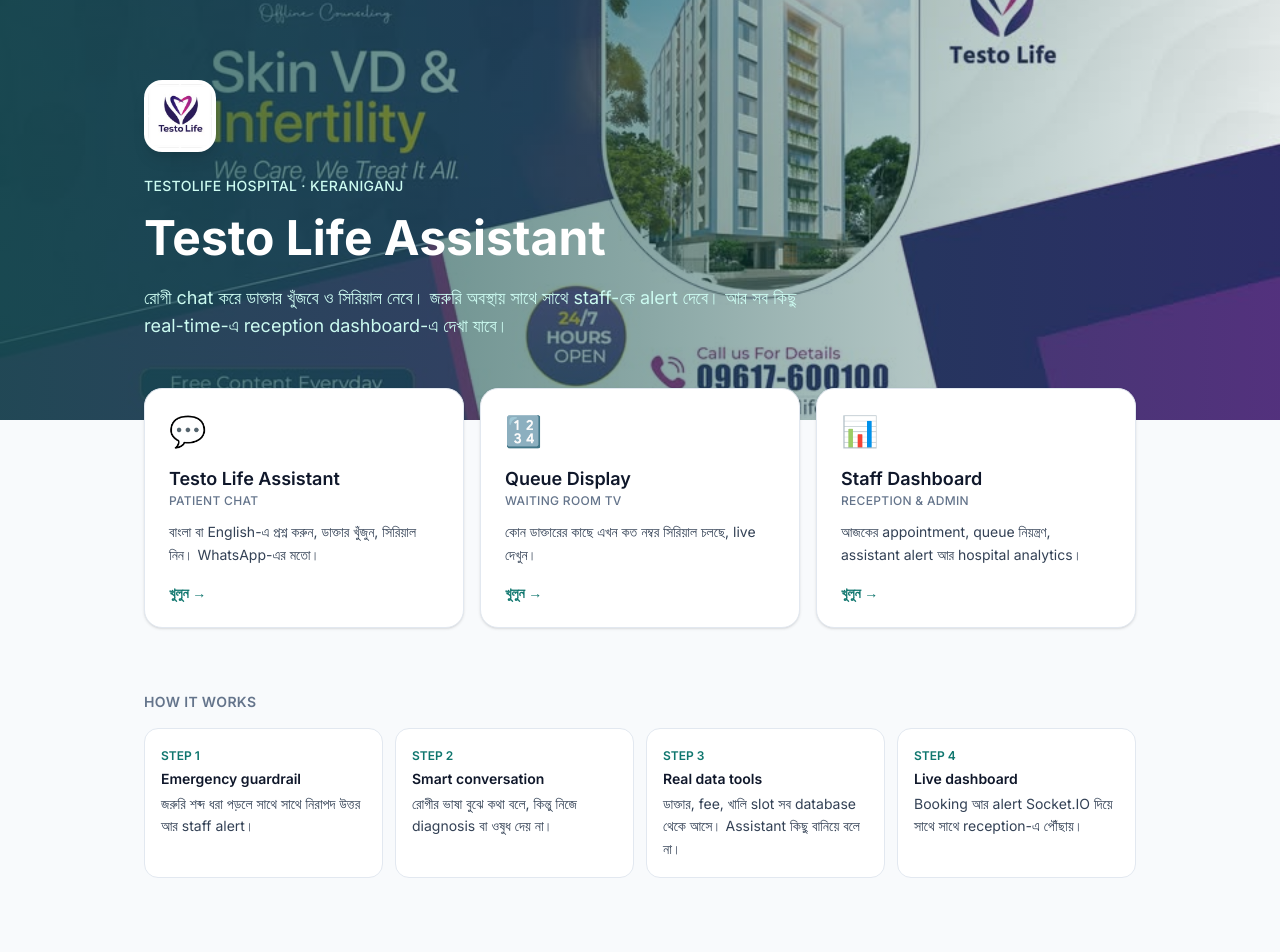
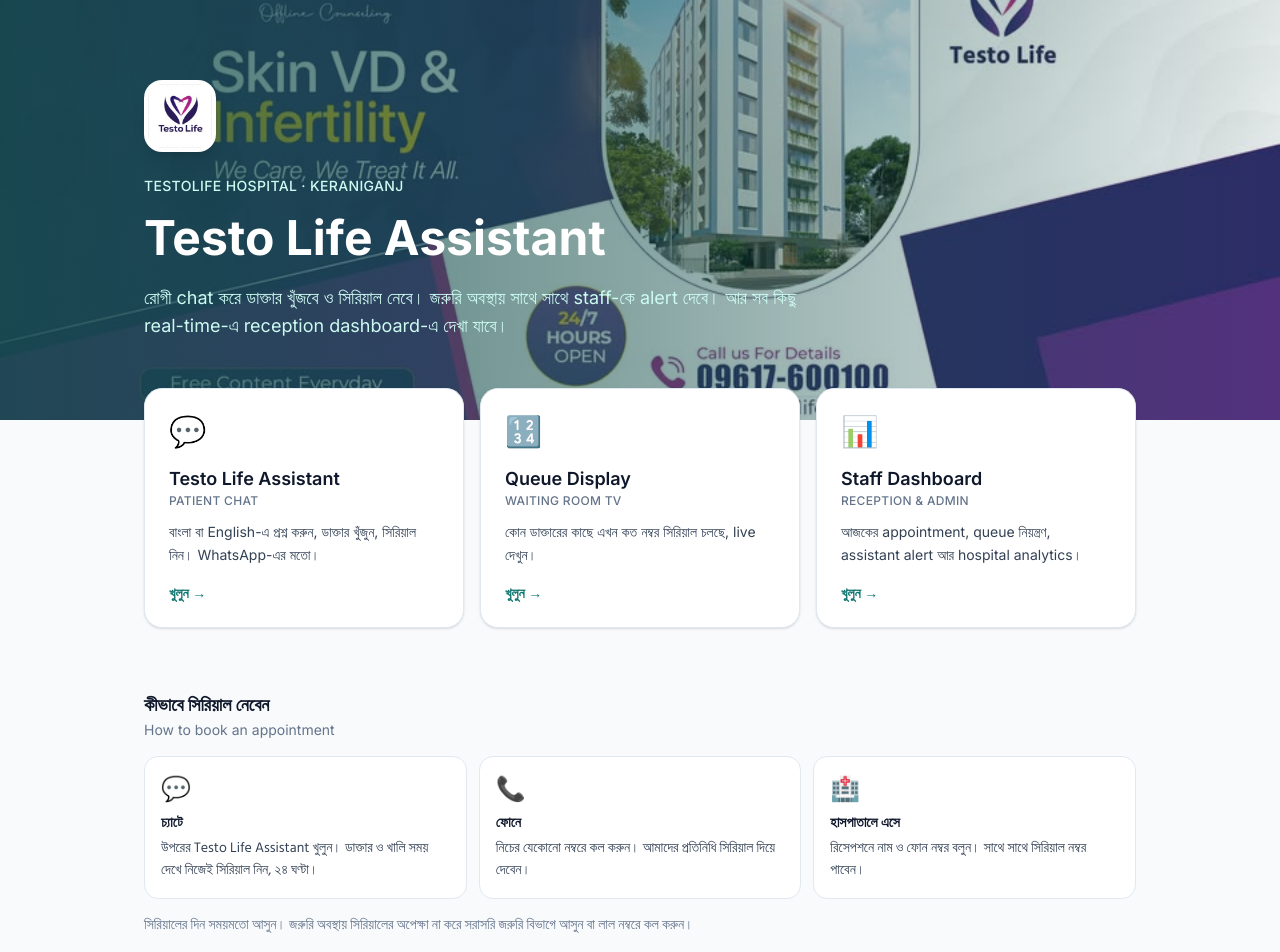
Before and after one commit to abusayeds/hospital_management_frontend, a Next.js app: page / in a window 1280 px wide. Shown: the top 952 px of the page. Built offline with nearby package versions, Linux system fonts and the light colour scheme; no server answers.

Commit message:
Home: replace technical 'How it works' with patient booking steps

```diff
--- a/src/app/page.tsx
+++ b/src/app/page.tsx
@@ -71,21 +71,26 @@
       </section>
 
       <section className="mx-auto max-w-5xl px-4 pb-16">
-        <h2 className="text-sm font-semibold tracking-wide text-ink-3 uppercase">How it works</h2>
-        <ol className="mt-4 grid gap-3 text-sm text-ink-2 sm:grid-cols-4">
+        <h2 className="font-bangla text-lg font-semibold text-ink">কীভাবে সিরিয়াল নেবেন</h2>
+        <p className="text-sm text-ink-3">How to book an appointment</p>
+        <ol className="mt-4 grid gap-3 text-sm text-ink-2 sm:grid-cols-3">
           {[
-            ["Emergency guardrail", "জরুরি শব্দ ধরা পড়লে সাথে সাথে নিরাপদ উত্তর আর staff alert।"],
-            ["Smart conversation", "রোগীর ভাষা বুঝে কথা বলে, কিন্তু নিজে diagnosis বা ওষুধ দেয় না।"],
-            ["Real data tools", "ডাক্তার, fee, খালি slot সব database থেকে আসে। Assistant কিছু বানিয়ে বলে না।"],
-            ["Live dashboard", "Booking আর alert Socket.IO দিয়ে সাথে সাথে reception-এ পৌঁছায়।"],
-          ].map(([title, text], i) => (
+            ["💬", "চ্যাটে", "উপরের Testo Life Assistant খুলুন। ডাক্তার ও খালি সময় দেখে নিজেই সিরিয়াল নিন, ২৪ ঘণ্টা।"],
+            ["📞", "ফোনে", "নিচের যেকোনো নম্বরে কল করুন। আমাদের প্রতিনিধি সিরিয়াল দিয়ে দেবেন।"],
+            ["🏥", "হাসপাতালে এসে", "রিসেপশনে নাম ও ফোন নম্বর বলুন। সাথে সাথে সিরিয়াল নম্বর পাবেন।"],
+          ].map(([icon, title, text]) => (
             <li key={title} className="rounded-xl border border-line bg-surface p-4">
-              <span className="text-xs font-semibold text-brand-600">STEP {i + 1}</span>
-              <p className="mt-1 font-semibold text-ink">{title}</p>
-              <p className="mt-1 leading-relaxed">{text}</p>
+              <span className="text-2xl" aria-hidden>
+                {icon}
+              </span>
+              <p className="font-bangla mt-2 font-semibold text-ink">{title}</p>
+              <p className="font-bangla mt-1 leading-relaxed">{text}</p>
             </li>
           ))}
         </ol>
+        <p className="font-bangla mt-4 text-sm text-ink-3">
+          সিরিয়ালের দিন সময়মতো আসুন। জরুরি অবস্থায় সিরিয়ালের অপেক্ষা না করে সরাসরি জরুরি বিভাগে আসুন বা লাল নম্বরে কল করুন।
+        </p>
       </section>
       <CallTicker />
     </main>
```
